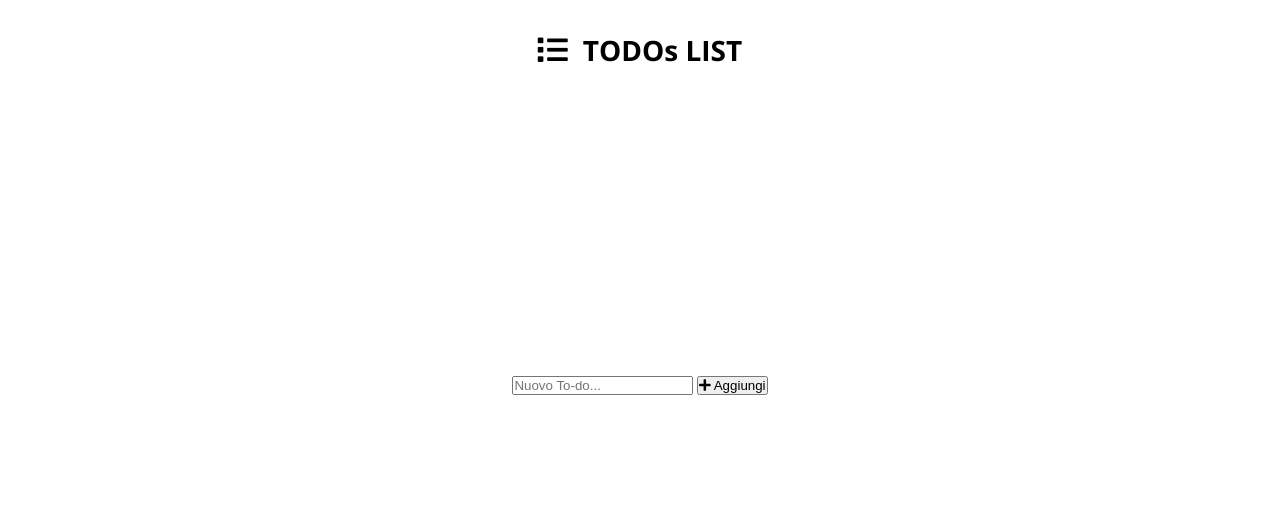
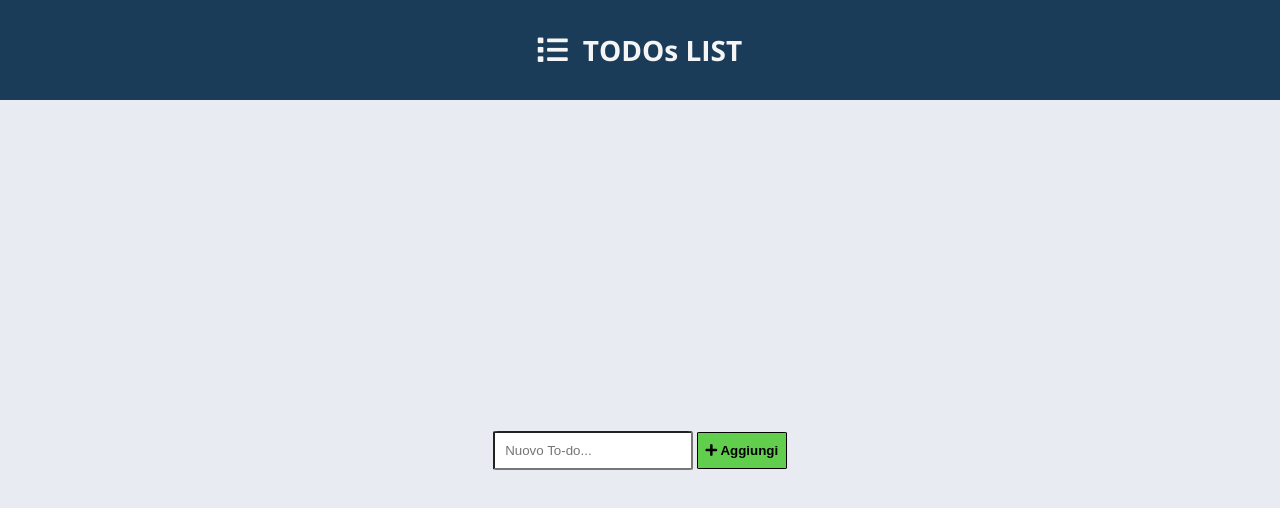
Before and after one commit to LauraStorella/rest-todoolean, a plain HTML site: page index.html in a window 1280 px wide. Drawn offline with nearby package versions, Linux system fonts and the light colour scheme; no server answers.

Commit message:
modifica html-css

```diff
--- a/css/style.css
+++ b/css/style.css
@@ -7,24 +7,52 @@ main {
   align-items: center;
 }
 
+header {
+  background-color: #1b3c59;
+}
+
 header i {
   font-size: 30px;
   margin-right: 15px;
 }
+header i,
+header h1 {
+  color: whitesmoke;
+}
 
 /* Main */
 main {
-  margin-top: 110px;
-  height: calc(100vh - 450px);
   flex-direction: column;
+  min-height: calc(100vh - 100px);
+  background-color: #e8ebf1;
 }
 
 .todo-add {
   margin: 25px 0;
 }
+
+#todo-text {
+  padding: 10px;
+  border-radius: 3%;
+  width: 200px;
+}
+
+#todo-btn {
+  height: 37px;
+  width: 90px;
+  font-weight: bold;
+  width: 90px;
+  border-radius: 3%;
+  background-color: #61ce4e;
+  border: 1px solid black;
+}
+
 #todo-list li {
   margin-bottom: 10px;
 }
+
+
+
 
 
 
--- a/index.html
+++ b/index.html
@@ -25,7 +25,7 @@
 
       <main>
         <div class="todo-add">
-          <input id="todo-text" placeholder="Nuovo To-do..."></label>
+          <input id="todo-text" placeholder="Nuovo To-do...">
           <button id="todo-btn"><i class="fas fa-plus"></i> Aggiungi</button>
         </div>
 
@@ -37,7 +37,7 @@
 
       <!-- Handlebars Template TodoList - inizio -->
       <script id="todo-list-template" type="text/x-handlebars-template">
-        <li data-id="{{ id }}"><i class="fas fa-pen-square"></i> {{ text }} <span class="delete-btn"><i class="fas fa-trash-alt"></i></span></li>
+        <li data-id="{{ id }}"><span class="edit-btn"><i class="fas fa-pen-square"></i></span> {{ text }} <span class="delete-btn"><i class="fas fa-trash-alt"></i></span></li>
       </script>
       <!-- Handlebars Template TodoList - fine -->
 
--- a/js/script.js
+++ b/js/script.js
@@ -168,4 +168,5 @@ $(document).ready(function () {
 
 
 
+
 }); // document ready
```
